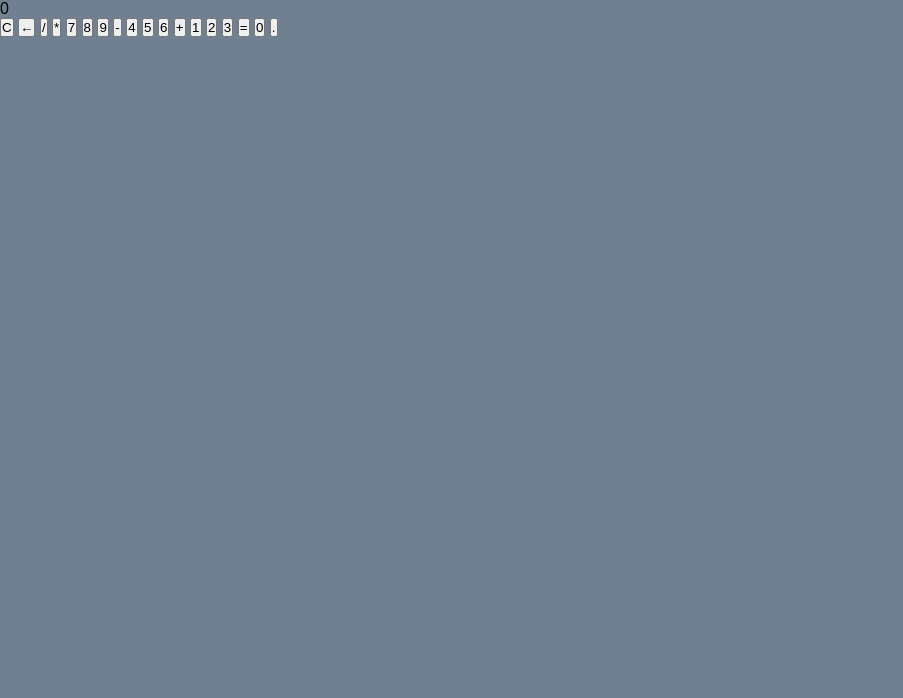
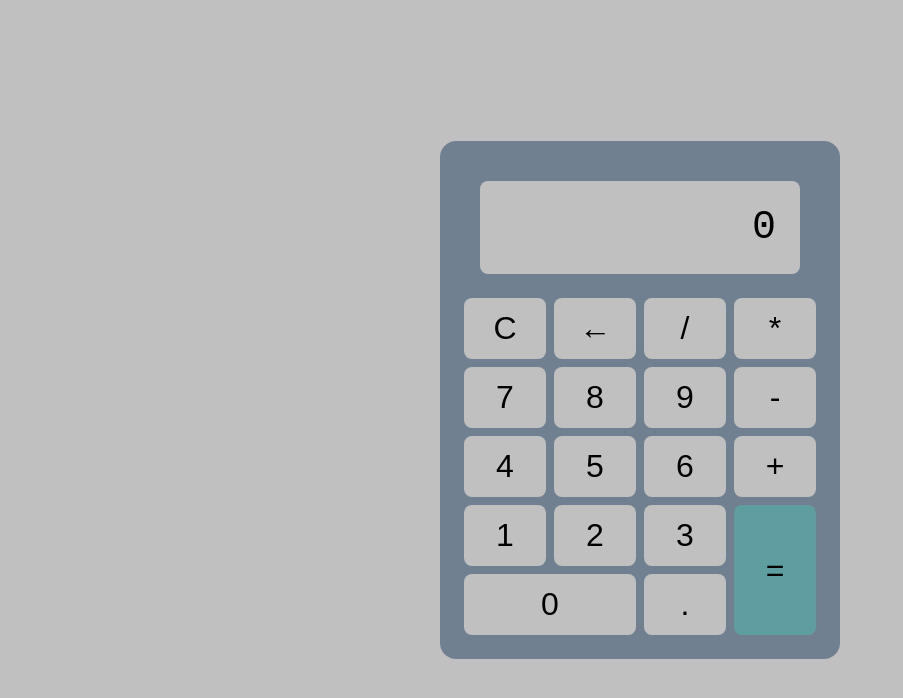
Before and after one commit to Anngel-o/Calculadora-JS, a plain HTML site: page index.html in a window 1280 px wide. Shown: the whole page, without its empty margins (0-903 px from the left). Drawn offline with Linux system fonts and the light colour scheme.

Commit message:
Escribiendo css

```diff
--- a/css/main.css
+++ b/css/main.css
@@ -6,6 +6,70 @@
 }
 
 body {
+    background-color: silver;
+    min-height: 100vh;
+    display: flex;
+    justify-content: center;
+    align-items: center;
+}
+
+.calculadora {
     background-color: slategray;
-    min-height: 100vh;
+    color: black;
+    min-width: 400px;
+    min-height: 450px;
+    max-width: 100%;
+    padding: 1.5rem;
+    border-radius: 1rem;
+    display: grid;
+    grid-template-columns: repeat(4, 1fr);
+    gap: 0.5rem;
 }
+
+.pantalla {
+    grid-column: 1 / -1;
+    /* empieza en la línea 1 y termina en la línea -1 (última línea) de los números de línea en el grid */
+    border-radius: .5rem;
+    background-color: silver;
+    padding: 1.5rem;
+    font-size: 2.5rem;
+    font-weight: 500;
+    font-family: monospace;
+    text-align: right;
+    margin-bottom: 1rem;
+    margin-top: 1rem;
+    margin-left: 1rem;
+    margin-right: 1rem;
+}
+
+.button {
+    border-radius: .5rem;
+    background-color: silver;
+    border: 0.1rem;
+    padding: 0.75rem;
+    font-size: 2rem;
+    justify-content: center;
+    align-items: center;
+    cursor: pointer;
+}
+
+.button:hover {
+    background-color: slategray;
+}
+
+#cero {
+    /* por número de filas de grid:
+    grid-column: 1 / 3;  */
+    grid-column: span 2;
+    /* dos filas de largo */
+}
+
+#igual {
+    grid-row: span 2;
+    /* ocupa dos filas de alto */
+    background-color: cadetblue;
+}
+
+#igual:hover {
+    background-color: rgba(95, 158, 160, 0.645);
+}
--- a/index.html
+++ b/index.html
@@ -7,7 +7,7 @@
     <title>Calculadora JS</title>
 </head>
 <body>
-    <div class="calcualdora">
+    <section class="calculadora">
         <div class="pantalla">0</div>
         <button id="c" class="button">C</button>
         <button id="borrar" class="button">←</button>
@@ -27,6 +27,6 @@
         <button id="igual" class="button">=</button>
         <button id="cero" class="button">0</button>
         <button class="button">.</button>
-    </div>
+    </section>
 </body>
 </html>
```
